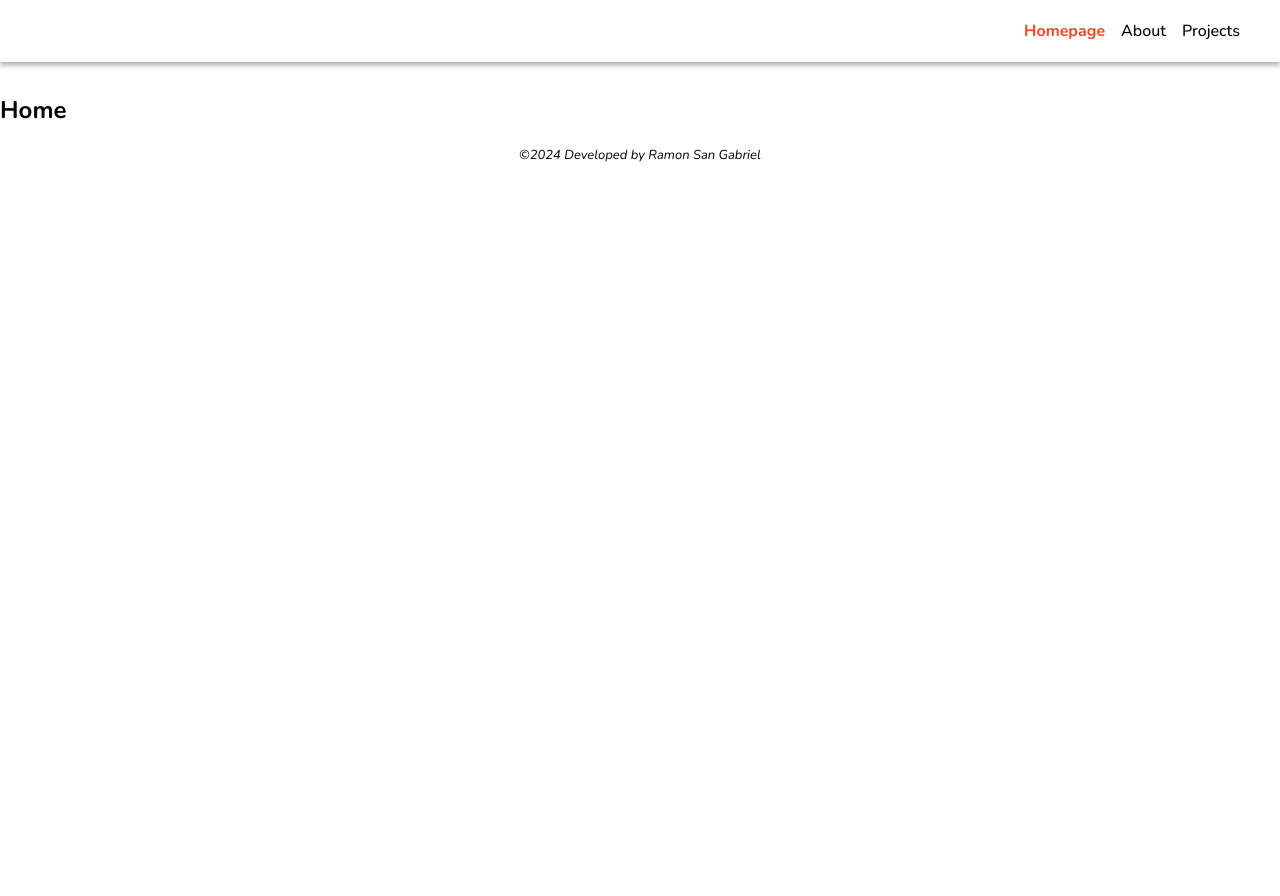
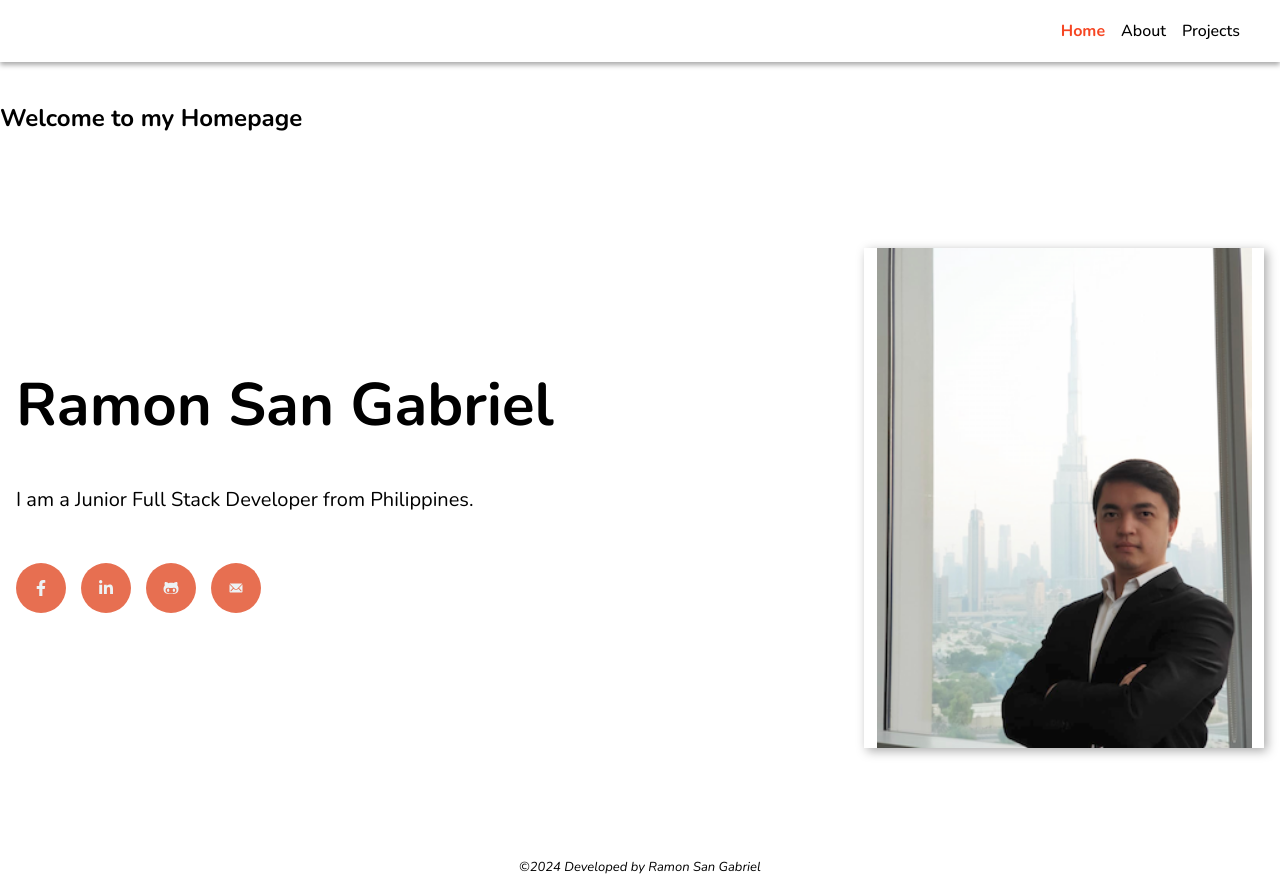
Before and after one commit to RamonSanGabriel/rsg-hw-projects, a React (Vite) app: page / in a window 1280 px wide. Before the commit the page ends 800 px from the top, so only its background shows below. Built offline with nearby package versions, Linux system fonts and the light colour scheme.

Commit message:
Update Homepage.jsx

```diff
--- a/src/components/Header/Header.jsx
+++ b/src/components/Header/Header.jsx
@@ -15,7 +15,7 @@ const Header = () => {
           end
           className={({ isActive }) => (isActive ? css.linkActive : css.link)}
         >
-          Homepage
+          Home
         </NavLink>
         <NavLink
           to="about"
--- a/src/components/Homepage/Homepage.jsx
+++ b/src/components/Homepage/Homepage.jsx
@@ -1,16 +1,28 @@
+import aboutImage from '../../images/about-2.png';
+import { Socials } from '../Socials/Socials';
+import css from './Homepage.module.css';
 import { homePage } from '../../data/home';
-import aboutImage from '../../images/about-3.png';
-import css from './Homepage.module.css';
 
 const Homepage = () => {
-  const { position, description } = homePage;
+  const { name, position, country } = homePage;
   return (
     <div className={css.homeContainer}>
-      <img className={css.homeImage} src={aboutImage} />
-      <div>
-        <h2 className={css.position}>{position}</h2>
-        <p>{description}</p>
+      <div className={css.homeDetails}>
+        <h1 className={css.homeName}>{name}</h1>
+        <p className={css.homeText}>
+          I am a {position} from {country}.
+        </p>
+        {/* Social Links Component */}
+        <Socials />
       </div>
+
+      <img
+        className={css.homeImage}
+        src={aboutImage}
+        alt={name}
+        width="400"
+        height="500"
+      />
     </div>
   );
 };
--- a/src/components/Homepage/Homepage.module.css
+++ b/src/components/Homepage/Homepage.module.css
@@ -1,5 +1,5 @@
-.homeContainer {
-  /* display: flex; */
+/* .homeContainer {
+
   padding: 16px 0;
 
   @media (width > 768px) {
@@ -10,7 +10,7 @@
 .position {
   display: flex;
   padding: 16px 0;
-  /* min-width: 350px; */
+
 }
 .homeImage {
   display: block;
@@ -19,3 +19,58 @@
     margin: 0 auto;
   }
 }
+ */
+
+.homeContainer {
+  height: 100%;
+  padding: 80px 0;
+  display: flex;
+  flex-direction: column;
+  align-items: center;
+  justify-content: space-between;
+  row-gap: 20px;
+  margin: 0 16px;
+
+  img {
+    width: 400px;
+    height: 500px;
+    object-fit: contain;
+    box-shadow: 3px 3px 10px #aaaaaa;
+  }
+  @media (min-width: 768px) {
+    flex-direction: row;
+    padding: 200px 0;
+  }
+
+  @media (min-width: 1200px) {
+    height: 85vh;
+  }
+}
+
+.homeDetails {
+  display: flex;
+  flex-direction: column;
+  align-items: center;
+  justify-content: center;
+  row-gap: 20px;
+
+  @media (min-width: 768px) {
+    align-items: flex-start;
+  }
+}
+
+.homeName {
+  font-size: 40px;
+
+  @media (min-width: 1024px) {
+    font-size: 60px;
+  }
+}
+
+.homeText {
+  font-size: 14px;
+
+  @media (min-width: 768px) {
+    font-size: 20px;
+  }
+}
--- a/src/components/PageTitle/PageTitle.jsx
+++ b/src/components/PageTitle/PageTitle.jsx
@@ -3,8 +3,8 @@ import css from './PageTitle.module.css';
 const PageTitle = ({ title, subtitle }) => {
   return (
     <div>
-      <h2>{title}</h2>
-      <h3>{subtitle}</h3>
+      <h2 className={css.containerPageTitle}>{title}</h2>
+      <h3 className={css.containerPageTitle}>{subtitle}</h3>
     </div>
   );
 };
--- a/src/components/PageTitle/PageTitle.module.css
+++ b/src/components/PageTitle/PageTitle.module.css
@@ -1,3 +1,4 @@
 .containerPageTitle {
   padding: 8px 0;
+  margin: 0 auto;
 }
--- /dev/null
+++ b/src/components/Socials/Socials.jsx
@@ -0,0 +1,21 @@
+import css from './Socials.module.css';
+import { socialLinks } from '../../data/social-links';
+
+export const Socials = () => {
+  return (
+    <ul className={css.socialsList}>
+      {socialLinks.map(({ id, href, icon: Icon }) => (
+        <li className={css.socialsListItem} key={id}>
+          <a
+            className={css.socialsLink}
+            href={href}
+            target="_blank"
+            rel="noreferrer noopener"
+          >
+            <Icon className={css.socialsIcon} />
+          </a>
+        </li>
+      ))}
+    </ul>
+  );
+};
--- /dev/null
+++ b/src/components/Socials/Socials.module.css
@@ -0,0 +1,36 @@
+.socialsList {
+  display: flex;
+  align-items: center;
+  gap: 15px;
+  margin-top: 10px;
+  margin-bottom: 20px;
+}
+
+.socialsListItem {
+  width: 50px;
+  height: 50px;
+}
+
+.socialsLink {
+  width: 100%;
+  height: 100%;
+  border-radius: 50%;
+
+  display: flex;
+  align-items: center;
+  justify-content: center;
+
+  color: var(--LIGHT);
+  background-color: var(--PRIMARY);
+
+  transition: background-color 250ms cubic-bezier(0.4, 0, 0.2, 1);
+}
+
+.socialsLink:hover,
+.socialsLink:focus {
+  background-color: var(--SECONDARY);
+}
+
+.socialsIcon {
+  fill: currentColor;
+}
--- a/src/data/home.js
+++ b/src/data/home.js
@@ -1,5 +1,5 @@
 export const homePage = {
+  name: 'Ramon San Gabriel',
   position: 'Junior Full Stack Developer',
-  description:
-    ' Lorem, ipsum dolor sit amet consectetur adipisicing elit. Veritatis laboriosam incidunt repellat eos nam dolor maiores omnis numquam doloremque consectetur aspernatur expedita laudantium voluptates aliquam sapiente quaerat atque impedit, quidem nulla necessitatibus ex autem eius voluptas maxime. Ipsam, ipsa placeat??',
+  country: 'Philippines',
 };
--- /dev/null
+++ b/src/data/social-links.jsx
@@ -0,0 +1,26 @@
+import { FaFacebookF, FaLinkedinIn, FaGithubAlt } from 'react-icons/fa';
+import { IoIosMail } from 'react-icons/io';
+
+// LINKS FOR SOCIALS
+export const socialLinks = [
+  {
+    id: 1,
+    href: 'https://www.facebook.com/jeshero11/',
+    icon: FaFacebookF,
+  },
+  {
+    id: 2,
+    href: 'https://www.linkedin.com/in/ramon-san-gabriel-9a0b9b62/',
+    icon: FaLinkedinIn,
+  },
+  {
+    id: 3,
+    href: 'https://github.com/RamonSanGabriel',
+    icon: FaGithubAlt,
+  },
+  {
+    id: 4,
+    href: 'mailto:ramonsangabriel.goit@gmail.com',
+    icon: IoIosMail,
+  },
+];
--- a/src/pages/HomePage/HomePage.jsx
+++ b/src/pages/HomePage/HomePage.jsx
@@ -1,6 +1,7 @@
 import React from 'react';
 import { Helmet, HelmetProvider } from 'react-helmet-async';
 import PageTitle from '../../components/PageTitle/PageTitle';
+import Homepage from '../../components/Homepage/Homepage';
 
 const HomePage = () => {
   return (
@@ -8,7 +9,8 @@ const HomePage = () => {
       <Helmet>
         <title>HomePage</title>
       </Helmet>
-      <PageTitle title="Home" subtitle="" />
+      <PageTitle title="Welcome to my Homepage" subtitle="" />
+      <Homepage />
     </HelmetProvider>
   );
 };
```
